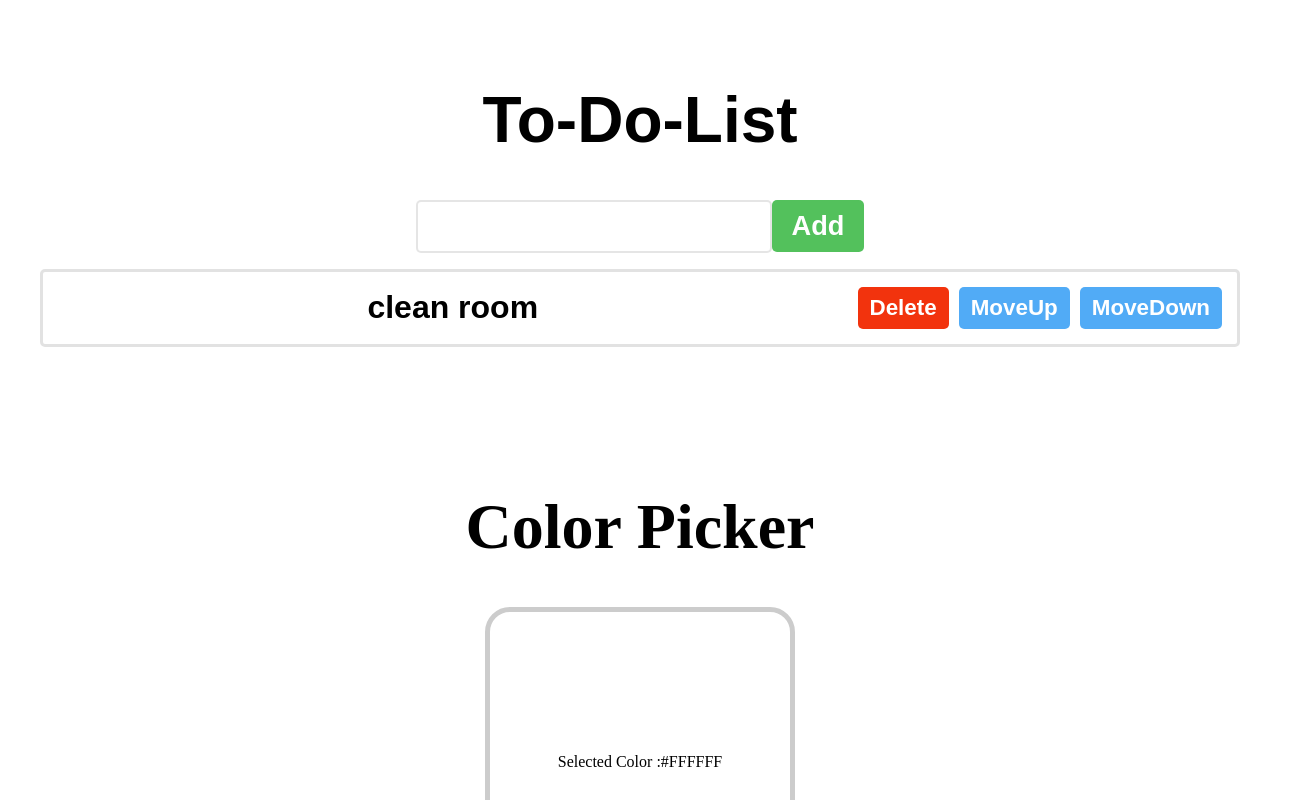
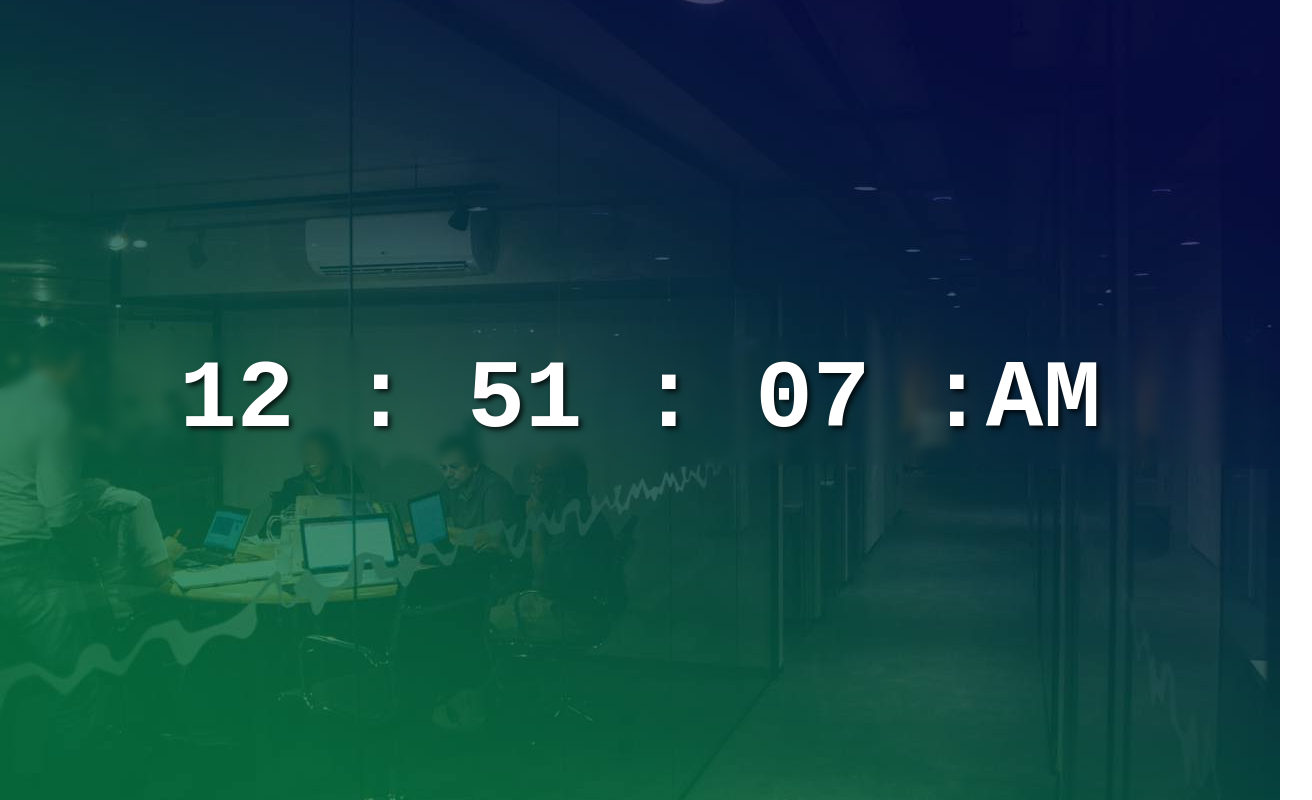
Before and after one commit to Aishah628/learnReact, a React (Vite) app in the folder my-react-app/: page / in a window 1280 px wide. Shown: the top 800 px of the page, 1312 px wide, since content can reach past the window. Built offline with nearby package versions, Linux system fonts and the light colour scheme.

Commit message:
Digital Clock

```diff
--- a/my-react-app/src/App.jsx
+++ b/my-react-app/src/App.jsx
@@ -8,7 +8,8 @@
 import Component from './lists.jsx';
 import ToDoList from './toDoList.jsx';
 import ColorPicker from "./colorPicker.jsx";
-
+import DigitalClock from './digitalClock.jsx';
+import './digitalClock.css';
 
 function App() {
 
@@ -22,11 +23,13 @@
       <Button/>
       <Header/>
       <Component/>
+        <ToDoList/>
+      <ColorPicker/>
      */}
 
 
-      <ToDoList/>
-      <ColorPicker/>
+
+      <DigitalClock/>
 
 
     </>
--- /dev/null
+++ b/my-react-app/src/digitalClock.css
@@ -0,0 +1,25 @@
+body{
+    background-image: url(assets/bgProgrmmer.jpg);
+    background-position: center;
+    background-repeat: no-repeat;
+    background-size: cover;
+    background-attachment: fixed;
+    margin: 0;
+    display: flex;
+    justify-content: center;
+    align-items: center;
+    min-height: 100vh;
+}
+.clock-container{
+backdrop-filter: blur(5px);
+width: 100vw;
+padding: 10px 0;
+}
+.clock{
+    color: white;
+    font-size: 6rem;
+    font-weight: bold;
+    font-family: monospace;
+    text-align: center;
+    text-shadow: 3px 3px 5px hsla(0, 0%, 0%, 0.75);
+}
--- /dev/null
+++ b/my-react-app/src/digitalClock.jsx
@@ -0,0 +1,33 @@
+import React , {useState,useEffect} from 'react';
+
+function DigitalClock() {
+    const [time,setTime]=useState(new Date());
+
+    useEffect(()=>{
+        const intervalId=setInterval(() => {
+            setTime(new Date());
+        }, 1000);
+    },[]);
+    function FormatTime() {
+        let hours=time.getHours();
+        const minutes=time.getMinutes();
+        const seconds=time.getSeconds();
+        const meridiem= hours>=12 ? "PM" :"AM";
+
+        hours=hours%12 ||12;
+        return ` ${padZero(hours)} : ${padZero(minutes)} : ${padZero(seconds)} :${meridiem}`;
+
+    }
+    function padZero(number) {
+        return (number <10 ?"0": "")+ number;
+    }
+    return(
+        <div className='clock-container'>
+            <div className='clock'>
+                <span>{FormatTime()}</span>
+            </div>
+        </div>
+    )
+}
+
+export default DigitalClock
```
Also changed, not shown: my-react-app/src/assets/bgProgrmmer.jpg (added).
